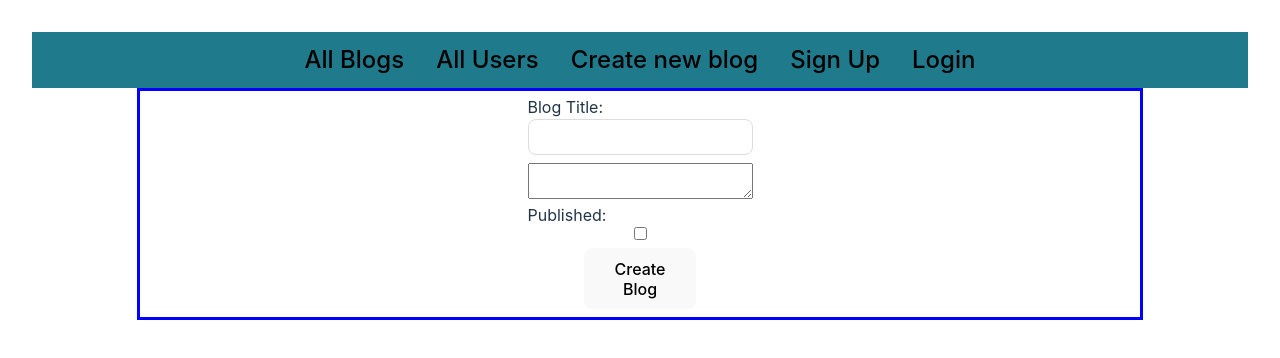
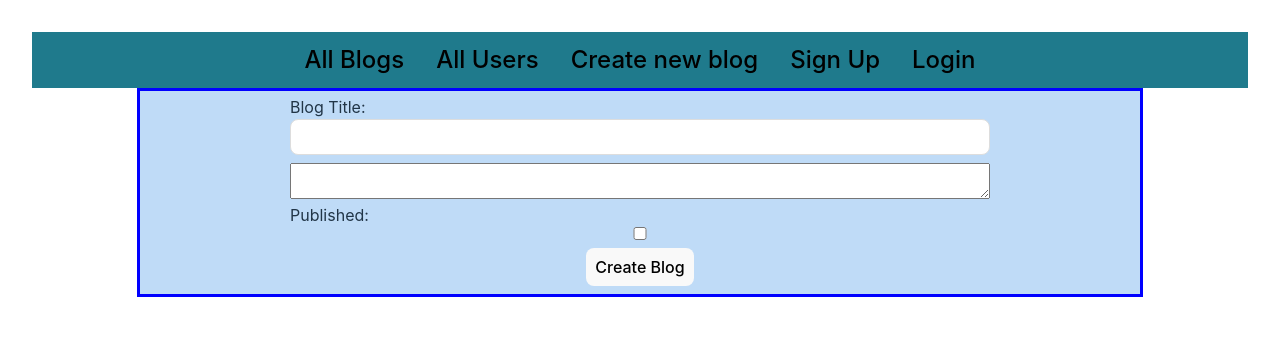
Before and after one commit to LukasDrinkwater/project-blog, a React (Vite) app in the folder frontend-editing/: page /blogs/newBlog in a window 1280 px wide. Shown: the top 358 px of the page. Built offline with nearby package versions, Linux system fonts and the light colour scheme; no server answers.

Commit message:
added newBlogFormContainer div and linked css

```diff
--- a/frontend-editing/src/components/pages/createNewBlogPage.jsx
+++ b/frontend-editing/src/components/pages/createNewBlogPage.jsx
@@ -1,9 +1,13 @@
 import NewBlogForm from "../createNewBlog/newBlogForm";
+
+import "./createNewBlogPage.css";
 
 function CreateNewBlogPage() {
   return (
     <div className="newBlogContainer">
-      <NewBlogForm />
+      <div className="newBlogFormContainer">
+        <NewBlogForm />
+      </div>
     </div>
   );
 }
```
